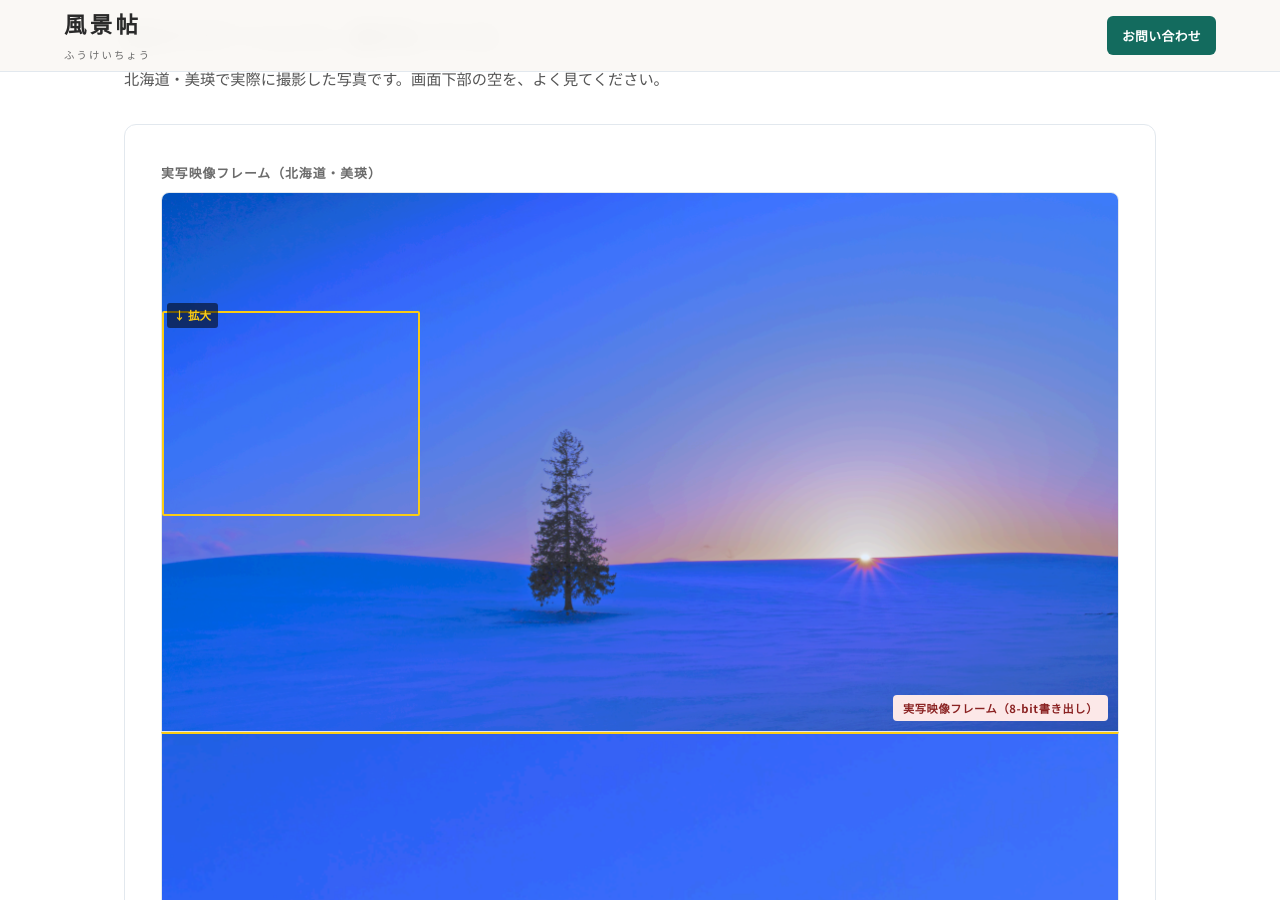
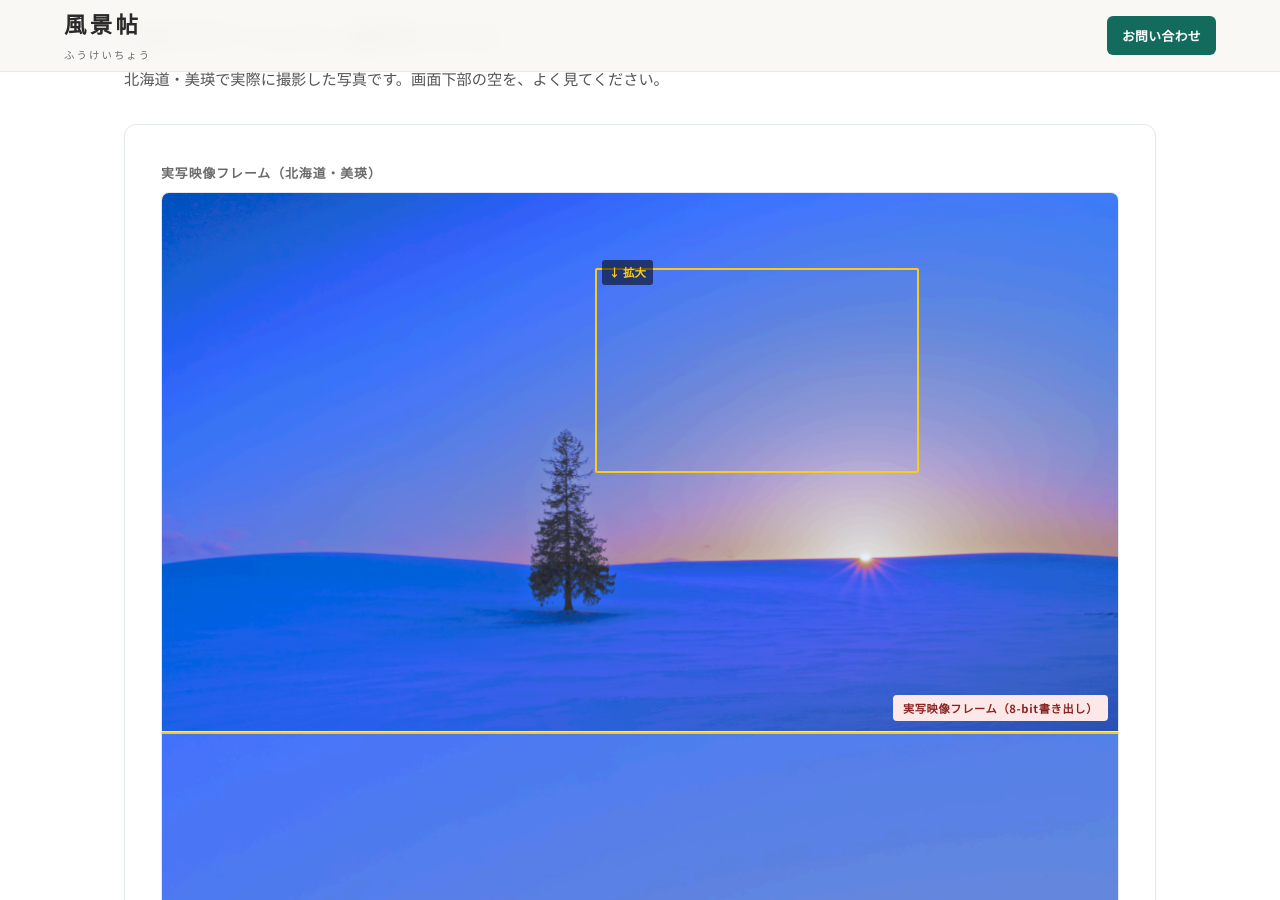
Before and after one commit to dr836gnypeq-ctrl/fukeichou-site, a Jekyll site: the page built from quality.html, in a window 1280 px wide and 900 px high, scrolled down 591 px. Built offline with Jekyll 4.4.1, drawn with Linux system fonts in a browser that asks for light colours; nearby versions of some CDN libraries.

Commit message:
quality: move zoom crop to sky between tree and sun, update yellow box

```diff
--- a/quality.html
+++ b/quality.html
@@ -98,9 +98,9 @@ canvas.ql-canvas{display:block;width:100%;height:160px}
              alt="北海道美瑛の冬景色・クリスマスツリーの木と夕暮れの空"
              style="width:100%;display:block">
         <span class="ql-banding-tag ql-tag-bad" style="position:absolute;bottom:10px;right:10px">実写映像フレーム（8-bit書き出し）</span>
-        <!-- 拡大エリア：左空の青グラデーション帯 -->
-        <div style="position:absolute;top:22%;left:0;width:27%;height:38%;border:2px solid #facc15;box-sizing:border-box;border-radius:2px"></div>
-        <div style="position:absolute;top:20.5%;left:0.5%;font-size:.72rem;font-weight:700;color:#facc15;background:rgba(0,0,0,.55);padding:2px 7px;border-radius:3px;white-space:nowrap">↓ 拡大</div>
+        <!-- 拡大エリア：木と太陽の間の空グラデーション帯 -->
+        <div style="position:absolute;top:14%;left:45.3%;width:33.9%;height:38%;border:2px solid #facc15;box-sizing:border-box;border-radius:2px"></div>
+        <div style="position:absolute;top:12.5%;left:46%;font-size:.72rem;font-weight:700;color:#facc15;background:rgba(0,0,0,.55);padding:2px 7px;border-radius:3px;white-space:nowrap">↓ 拡大</div>
       </div>
 
       <!-- ② 拡大写真 -->
```
Also changed, not shown: assets/images/tree_zoom_banding_v2.png.
